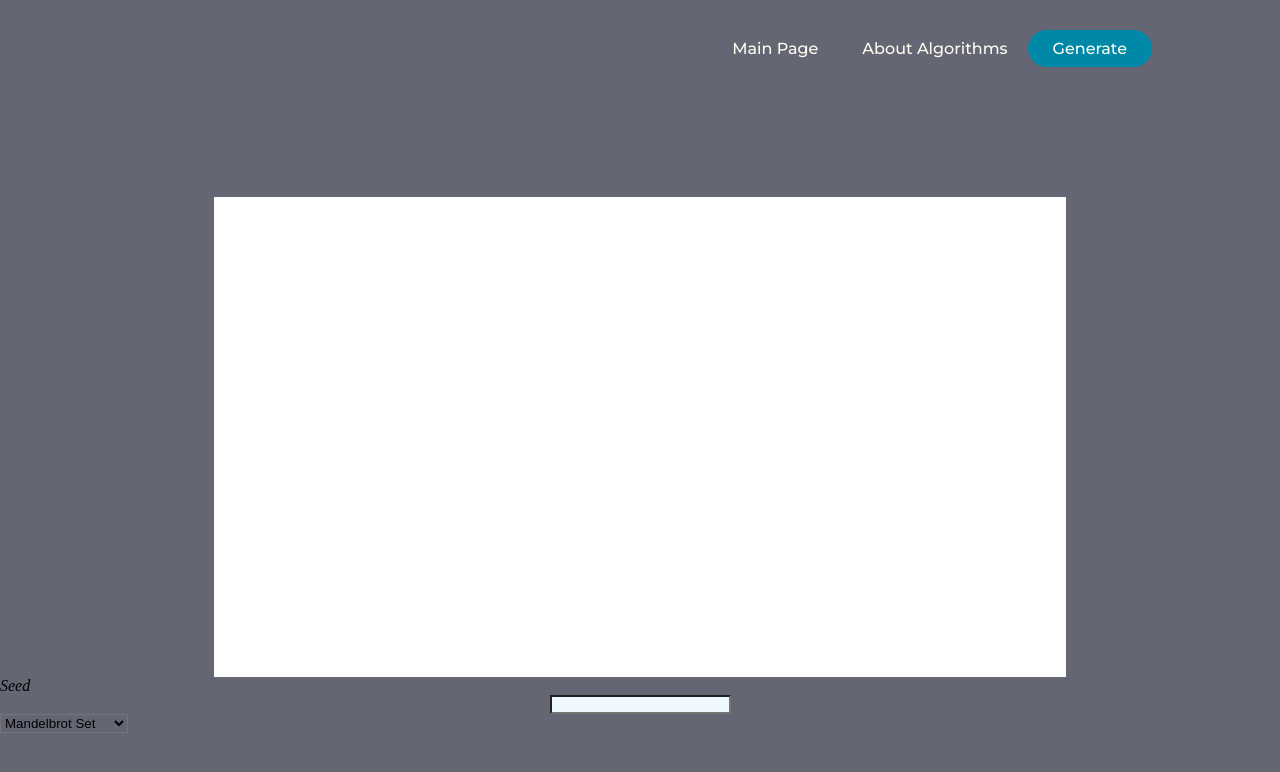
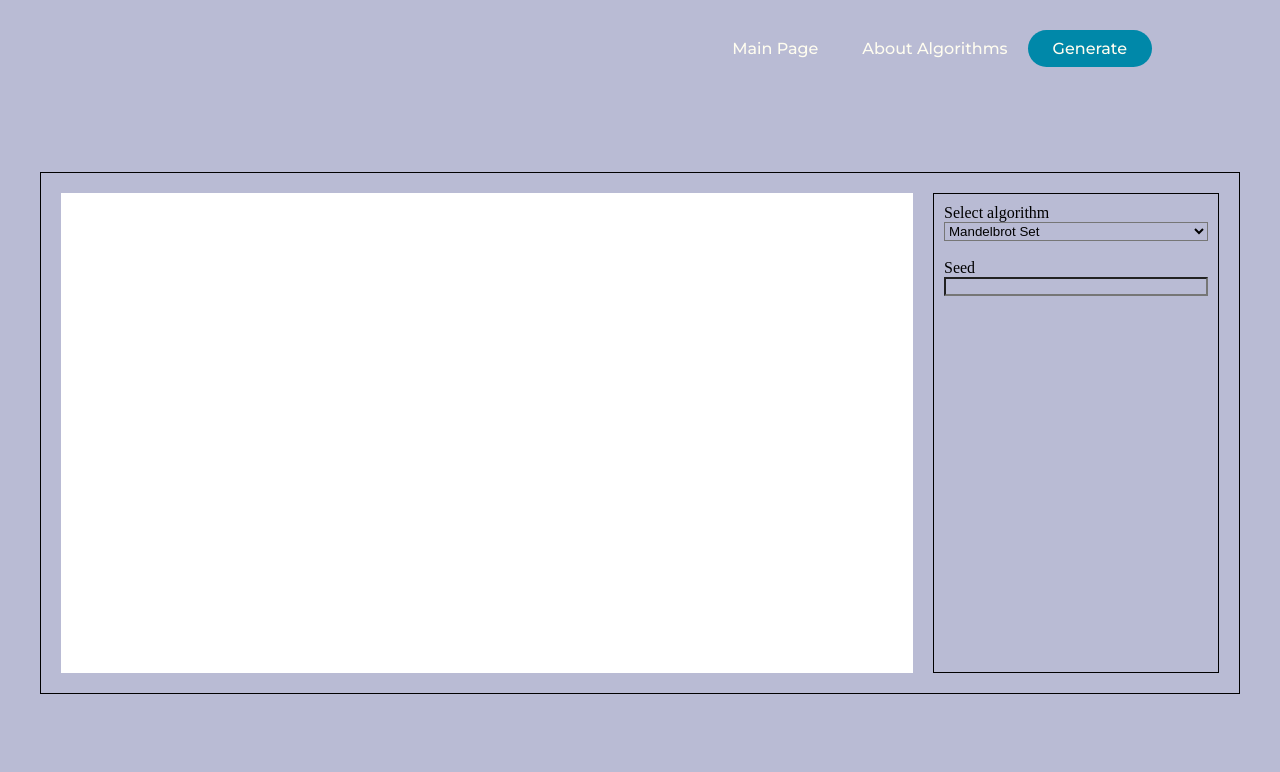
Before and after one commit to Septy2000/Procedurally-generated-art-gallery, a plain HTML site: page index.html in a window 1280 px wide. Drawn offline with Linux system fonts and the light colour scheme.

Commit message:
changed the layout of the website

```diff
--- a/index.html
+++ b/index.html
@@ -16,14 +16,14 @@
         </nav>
         <a class="cta" href="#"><button id="generator">Generate</button></a>
     </header>
-    <div>
+
+    <div class="container">
+        <div class="flex__container">
             <canvas id="canvas1"></canvas>
-        <form class="form__seed" action="#" method="post">
-            <label id="label" for=""><em>Seed</em></label>
-            <input id="input" type="text" id="seed">
-        </form>
-
-        <select name="Algorithm" id="alg_select">
+            <div id="menu__wrap">
+                <div id="menu">
+                    <label for="alg__select">Select algorithm</label>
+                    <select name="Algorithm" id="alg__select">
                         <optgroup label="2D Algorithms">
                             <option value="mandelbrot">Mandelbrot Set</option>
                             <option value="julia">Julia Set</option>
@@ -33,6 +33,17 @@
                             <option value="None">3D to come ;)</option>
                         </optgroup>
                     </select>
+
+                    <br>
+
+                    <label for="seed__input">Seed</label>
+                    <input id="seed__input" type="text">
+            </div>
+
+            </div>
+        </div>
+
+
     </div>
     <script type="module" src="./js/script_selector.js"></script>
 </body>
--- a/js/script_selector.js
+++ b/js/script_selector.js
@@ -1,7 +1,7 @@
 // import './scripts/scripts-2d-art/julia_set'
 import * as mb from './scripts/scripts-2d-art/mandelbrot_set.js';
 import * as ju from './scripts/scripts-2d-art/julia_set.js'
-let selection = document.getElementById('alg_select');
+let selection = document.getElementById('alg__select');
 let alg;
 function update_selected_alg() {
     alg = selection.options[selection.selectedIndex].value;
--- a/js/scripts/scripts-2d-art/julia_set.js
+++ b/js/scripts/scripts-2d-art/julia_set.js
@@ -5,8 +5,8 @@ const ctx = canvas.getContext("2d");
 
 const MAX_ITERATIONS = random(50, 50);
 
-const RE_MIN = -1, RE_MAX = 1;
-const IM_MIN = -1.2, IM_MAX = 1.2;
+const RE_MIN = -2, RE_MAX = 1;
+const IM_MIN = -1, IM_MAX = 1;
 
 const COLORS_NUMBER = 5;
 
--- a/js/scripts/scripts-2d-art/mandelbrot_set.js
+++ b/js/scripts/scripts-2d-art/mandelbrot_set.js
@@ -34,8 +34,10 @@ function mandelbrot(c, power) {
         z_next = Math.pow(z.x, power) + Math.pow(z.y, power) + c.x + c.y;
         n += 1;
     } while (Math.abs(z_next) <= 2 && n < MAX_ITERATIONS);
-    return n;
+return n;
 }
+
+
 
 export function draw() {
     const colors = new Array(COLORS_NUMBER).fill(0).map((_, i) => i === 0 ? '#000' : `#${((1 << 24) * Math.random() | 0).toString(16)}`)
@@ -61,7 +63,6 @@ export function draw() {
 }
 
 function color_RGB(iterations, r_weight, g_weight, b_weight)  {
-    // if (iterations === MAX_ITERATIONS) return `black`
     let color = 255 - parseInt(iterations * 255 / MAX_ITERATIONS)
     return `rgb(${color * r_weight}, ${color * g_weight}, ${color * b_weight})`
 
--- a/style.css
+++ b/style.css
@@ -4,7 +4,7 @@
     margin: 0;
     padding: 0;
     box-sizing: border-box;
-    background-color: #646674;
+    background-color: #b9bbd4;
 }
 /* #24252a */
 li, a, button {
@@ -19,7 +19,7 @@ header {
     justify-content: flex-end;
     align-items: center;
     padding: 30px 10%;
-    margin-bottom: 100px;
+    margin-bottom: 75px;
 }
 
 .nav__bar {
@@ -55,15 +55,39 @@ button:hover {
     background-color: rgba(0, 136, 169, 0.8);
 }
 
-.form__seed, #input, #label {
+
+
+
+.container {
+    height: auto;
+    width: 1200px;
+    padding: 20px;
     margin-left: auto;
     margin-right: auto;
-    display: block;
+    border: 1px solid black;
 }
 
-.form__seed input {
-    background-color:aliceblue;
+.flex__container {
+    display: flex;
 }
+
+#menu__wrap {
+    flex: 1;
+    margin-left: 20px;
+    border-width: 1px;
+    border-style: solid;
+    border-color: black;
+    /* border: 10px black; */
+}
+
+#menu {
+    display:flex;
+    flex-direction: column;
+    padding: 10px;
+}
+
+
+
 
 
 
@@ -71,12 +95,9 @@ canvas {
     width: 852px;
     height: 480px;
     background: white;
-    padding-left: 0;
-    padding-right: 0;
-    margin-top: auto;
+    float: left;
+    /* margin-top: auto;
     margin-left: auto;
-    margin-right: auto;
+    margin-right: auto; */
     display: block;
-    border: 100px blue;
-
 }
```
Lines whose indentation alone changed are shown as unchanged.
